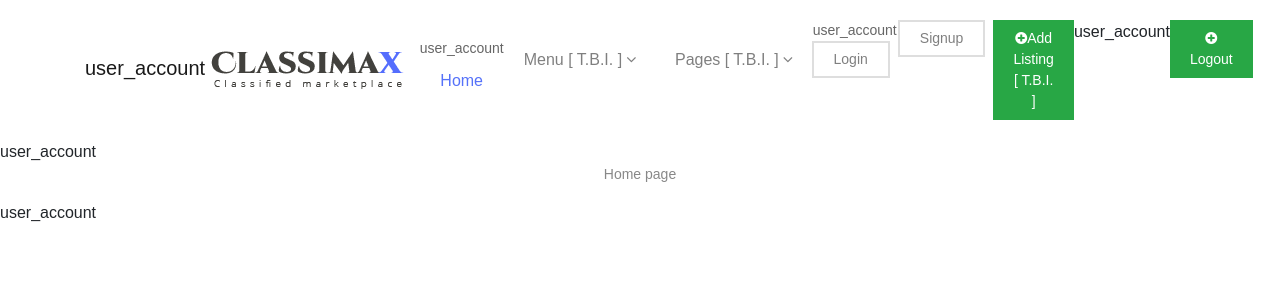
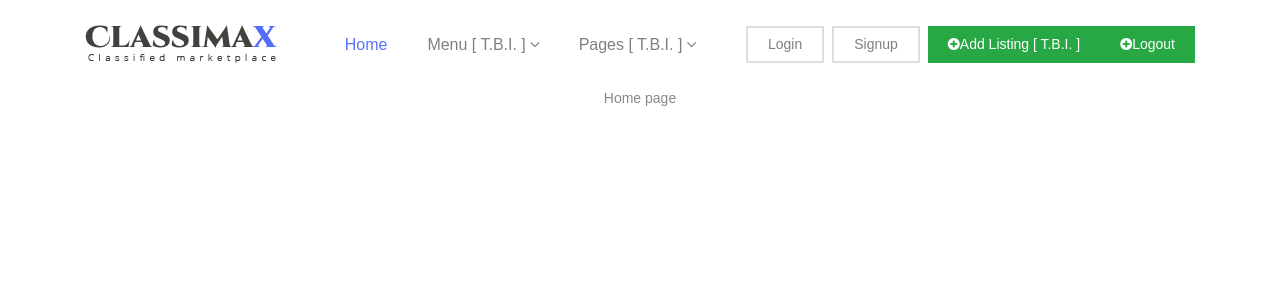
Before and after one commit to VladDumitru87/online_store_fp, a Django app: page / in a window 1280 px wide. Shown: the top 300 px of the page. Run offline with Django 3.2, Linux system fonts and the light colour scheme; some libraries are stand-ins or nearby versions.

Commit message:
cleaned base.html

```diff
--- a/online_store_fp/templates/base.html
+++ b/online_store_fp/templates/base.html
@@ -58,7 +58,7 @@
             <div class="col-md-12">
                 <nav class="navbar navbar-expand-lg navbar-light navigation">
                     <a class="navbar-brand" href="index.html">
-user_account
+
                         <img alt="" src="{% static 'images/logo.png' %}">
 
                     </a>
@@ -70,7 +70,7 @@ user_account
                     <div class="collapse navbar-collapse" id="navbarSupportedContent">
                         <ul class="navbar-nav ml-auto main-nav ">
                             <li class="nav-item active">
-user_account
+
                                 <a class="nav-link" href="{% url 'index'%}">Home</a>
 
                             </li>
@@ -95,7 +95,7 @@ user_account
                                 <div class="dropdown-menu">
                                     <a class="dropdown-item" href="about-us.html">About Us</a>
                                     <a class="dropdown-item" href="contact-us.html">Contact Us</a>
-user_account
+
                                     <a class="dropdown-item" href="{% url 'accounts:user-profile' pk=1 %}">User Profile</a>
 
                                     <a class="dropdown-item" href="404.html">404 Page</a>
@@ -111,7 +111,7 @@ user_account
                         </ul>
                         <ul class="navbar-nav ml-auto mt-10">
                             <li class="nav-item">
-user_account
+
                                 <a class="nav-link login-button" href="{% url 'accounts:user-login'%}">Login</a>
                             </li>
                             <li class="nav-item">
@@ -122,7 +122,7 @@ user_account
                                 <a class="nav-link text-white add-button" href="ad-listing.html"><i
                                         class="fa fa-plus-circle"></i>Add Listing [ T.B.I. ]</a>
                             </li>
-user_account
+
                             <li class="nav-item">
                                 <a class="nav-link text-white add-button" href="{% url 'accounts:user-logout'%}"><i
                                         class="fa fa-plus-circle"></i>Logout</a>
@@ -135,7 +135,7 @@ user_account
         </div>
     </div>
 </section>
-user_account
+
 
 <div class="d-flex justify-content-center">
     {% block content %}{% endblock %}
@@ -153,7 +153,7 @@ user_account
 <script src="plugins/jquery-nice-select/js/jquery.nice-select.min.js"></script>
 <script src="plugins/fancybox/jquery.fancybox.pack.js"></script>
 <script src="plugins/smoothscroll/SmoothScroll.min.js"></script>
-user_account
+
 <script
   src="https://code.jquery.com/jquery-3.5.1.min.js"
   integrity="sha256-9/aliU8dGd2tb6OSsuzixeV4y/faTqgFtohetphbbj0="
```
Also changed, not shown: online_store_fp/db.sqlite3.
